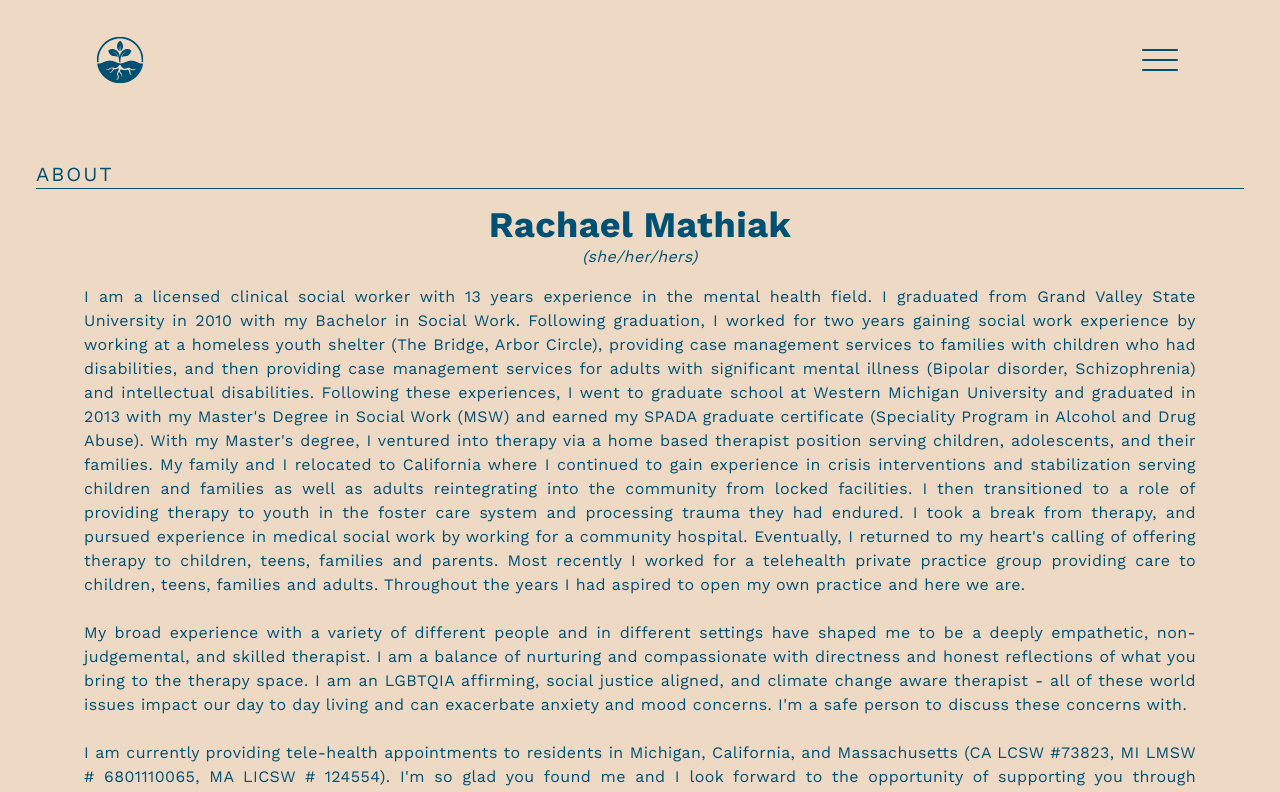
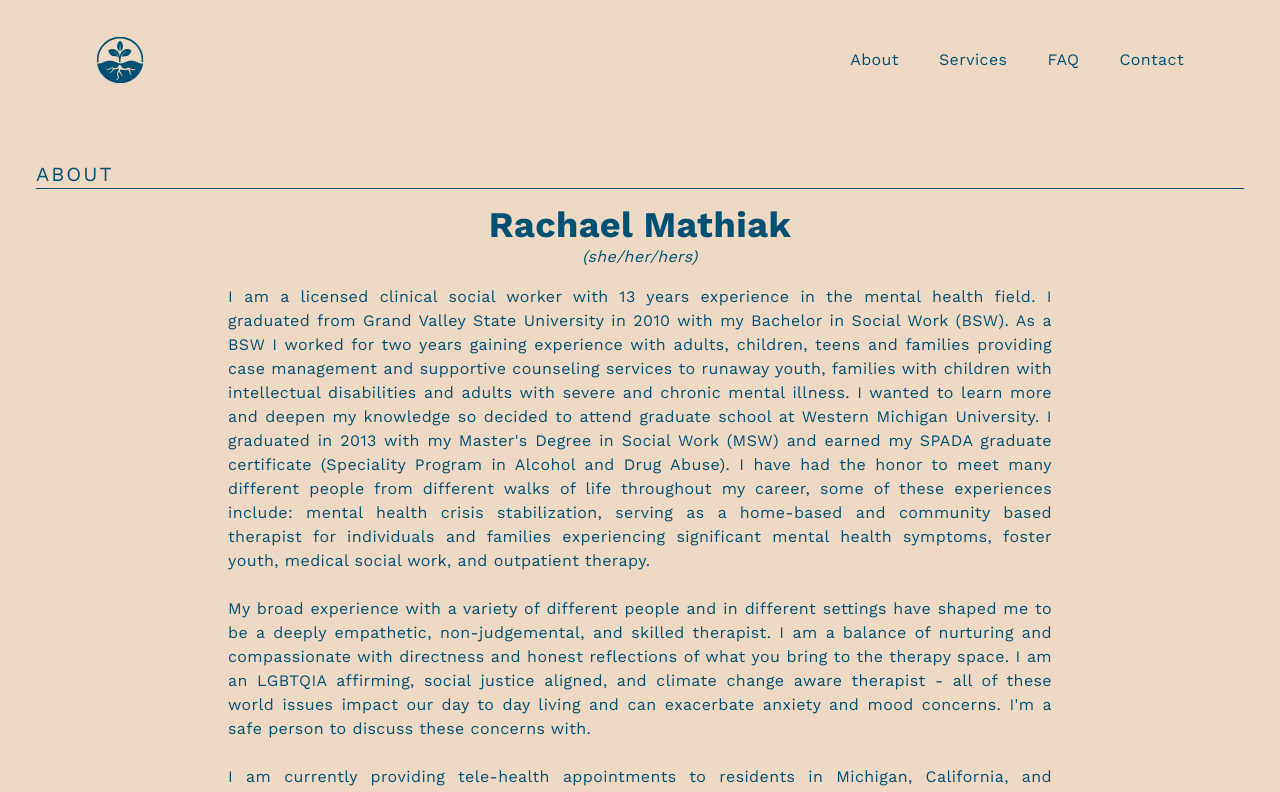
Before and after one commit to trroev/guided-growth-with-rachael, a Next.js app: page /about in a window 1280 px wide. Shown: the top 792 px of the page. Built offline with nearby package versions, Linux system fonts and the light colour scheme.

Commit message:
added photo to main. updated nav. updated contact form. edited services

```diff
--- a/components/Form/Form.tsx
+++ b/components/Form/Form.tsx
@@ -69,7 +69,7 @@ const FormikForm = () => {
             label="Message"
             name="message"
             rows={10}
-            placeholder="Jane Doe"
+            placeholder="Your message here..."
           />
           <button className="w-full p-4 mt-4">{buttonText}</button>
         </Form>
--- a/components/Form/FormInput.tsx
+++ b/components/Form/FormInput.tsx
@@ -22,7 +22,7 @@ export const FormInput = ({ label, ...props }: InputProps) => {
         htmlFor={props.id || props.name}
         className="uppercase text-sm py-2"
       >
-        {label}
+        {label} <span className="text-red-600">*</span>
       </label>
       <input
         className={`border rounded-lg p-3 flex border-[#005073] bg-[#005073]/10 outline-none ${
@@ -48,7 +48,7 @@ export const TextArea = ({ label, ...props }: TextAreaProps) => {
         htmlFor={props.id || props.name}
         className="uppercase text-sm py-2"
       >
-        {label}
+        {label} <span className="text-red-600">*</span>
       </label>
       <textarea
         className={`border rounded-lg p-3 border-[#005073] bg-[#005073]/10 outline-none ${
--- a/components/Layout.tsx
+++ b/components/Layout.tsx
@@ -63,7 +63,7 @@ const Layout = ({ children, title }: Props) => {
       </Head>
       <div className="flex flex-col h-screen">
         <Navbar />
-        <main className="mb-auto">{children}</main>
+        <main>{children}</main>
         <Footer />
       </div>
     </>
--- a/components/Main.tsx
+++ b/components/Main.tsx
@@ -1,7 +1,10 @@
+import { before } from "node:test";
+
 const Main = () => {
   return (
-    <div className="flex flex-col justify-center items-center h-full w-full py-36 mx-auto">
-      <div className="text-center">
+    <div className="mb-12">
+      <div className="flex flex-col justify-center items-center h-80 w-full mx-auto bg-cover bg-no-repeat bg-[url(/billy-huynh-4M1wucdlANA-unsplash.jpg)]">
+        <div className="text-center bg-[#eed9c4]/75 rounded-xl p-4">
           <h1 className="font-light pb-4">
             Guided Growth with Rachael
           </h1>
@@ -9,7 +12,8 @@ const Main = () => {
             Rachael Mathiak | LMSW, LCSW
           </p>
         </div>
-      <div className="mt-24 px-12 text-justify">
+      </div>
+      <div className="mt-24 px-12 text-justify md:px-24 lg:px-48">
         <p className="pb-6">
           Change. One of the few absolute truths in life. Therapy
           offers a chance to facilitate growth, a deeper understanding
@@ -25,18 +29,15 @@ const Main = () => {
           help you transform those challenges into personal growth!
         </p>
         <p className="pb-6">
-          I work with people to identify what personal growth,
-          changes, and shifts they need to live a more fulfilling,
-          satisfactory, and meaningful life - and then partner with
-          them to achieve it. I have and continue to seek training in
-          the most up-to-date evidence based treatments, although I do
-          not subscribe to any one modality of treatment. Instead, I
-          use a variety of skills and interventions based on each
-          person&#39;s unique needs and goals for treatment. So
-          whether you&#39;re wanting someone to vent your day to day
-          stressors to or if you need support in overcoming anxiety,
-          depression, or another significant mental health concern, I
-          have the expertise to support you through it.
+          One of my favorite parts of being a therapist is the honor
+          I&#39;ve had to hear people&#39;s stories and walk beside
+          them for a chapter of it. I work with people to identify
+          what personal growth, changes, and shifts they need to make
+          in order to live a more fulfilling, satisfactory, and
+          meaningful life - and then then guide them towards achieving
+          it. I believe everyone already has the strength, resiliency,
+          and inner knowledge they need within themselves to reach
+          their goals - I&#39;m here to guide you to discovering it.
         </p>
         <p>
           I firmly believe for therapy to be effective for anyone, it
--- a/components/Navbar.tsx
+++ b/components/Navbar.tsx
@@ -14,10 +14,10 @@ const Navbar = () => {
 
   return (
     <nav>
-      <div className="w-full z-10">
+      <div className=" w-full z-10">
         <div>
           <div className="w-full pt-9 pb-7 mx-auto px-6 sm:px-10 md:px-12 lg:px-16 xl:px-24">
-            <div className="flex justify-between items-center">
+            <div className="flex justify-between items-center w-full h-full 2xl:px-16">
               <Link
                 href="/"
                 aria-label="link to homepage"
@@ -30,7 +30,23 @@ const Navbar = () => {
                   alt="Guided Growth with Rachael Logo"
                 />
               </Link>
-              <div className="flex items-center">
+              <div>
+                <ul className="hidden md:flex">
+                  <li className="ml-10 hover:underline">
+                    <Link href="/about">About</Link>
+                  </li>
+                  <li className="ml-10 hover:underline">
+                    <Link href="/services">Services</Link>
+                  </li>
+                  <li className="ml-10 hover:underline">
+                    <Link href="/faq">FAQ</Link>
+                  </li>
+                  <li className="ml-10 hover:underline">
+                    <Link href="/contact">Contact</Link>
+                  </li>
+                </ul>
+              </div>
+              <div className="md:hidden flex items-center">
                 <div
                   className="flex flex-col h-12 w-12 justify-center items-center z-20 cursor-pointer"
                   onClick={handleNav}
@@ -78,27 +94,25 @@ const Navbar = () => {
             >
               <div className="flex flex-col justify-center items-center mt-28">
                 <Link href="/" onClick={() => setNav(false)}>
-                  <p className="text-2xl font-bold my-4 hover:underline">
+                  <p className="text-3xl my-4 hover:underline">
                     Home
                   </p>
                 </Link>
                 <Link href="/about" onClick={() => setNav(false)}>
-                  <p className="text-2xl font-bold my-4 hover:underline">
+                  <p className="text-3xl my-4 hover:underline">
                     About
                   </p>
                 </Link>
                 <Link href="/services" onClick={() => setNav(false)}>
-                  <p className="text-2xl font-bold my-4 hover:underline">
+                  <p className="text-3xl my-4 hover:underline">
                     Services
                   </p>
                 </Link>
                 <Link href="/faq" onClick={() => setNav(false)}>
-                  <p className="text-2xl font-bold my-4 hover:underline">
-                    FAQ
-                  </p>
+                  <p className="text-3xl my-4 hover:underline">FAQ</p>
                 </Link>
                 <Link href="/contact" onClick={() => setNav(false)}>
-                  <p className="text-2xl font-bold my-4 hover:underline">
+                  <p className="text-3xl my-4 hover:underline">
                     Contact
                   </p>
                 </Link>
--- a/pages/about.tsx
+++ b/pages/about.tsx
@@ -11,39 +11,28 @@ const About = () => (
           <h2>Rachael Mathiak</h2>
           <p className="italic">(she/her/hers)</p>
         </div>
-        <div className="px-12 text-justify">
+        <div className="px-12 text-justify md:px-24 lg:px-48">
           <p className="pb-6">
             I am a licensed clinical social worker with 13 years
             experience in the mental health field. I graduated from
             Grand Valley State University in 2010 with my Bachelor in
-            Social Work. Following graduation, I worked for two years
-            gaining social work experience by working at a homeless
-            youth shelter (The Bridge, Arbor Circle), providing case
-            management services to families with children who had
-            disabilities, and then providing case management services
-            for adults with significant mental illness (Bipolar
-            disorder, Schizophrenia) and intellectual disabilities.
-            Following these experiences, I went to graduate school at
-            Western Michigan University and graduated in 2013 with my
+            Social Work (BSW). As a BSW I worked for two years gaining
+            experience with adults, children, teens and families
+            providing case management and supportive counseling
+            services to runaway youth, families with children with
+            intellectual disabilities and adults with severe and
+            chronic mental illness. I wanted to learn more and deepen
+            my knowledge so decided to attend graduate school at
+            Western Michigan University. I graduated in 2013 with my
             Master&#39;s Degree in Social Work (MSW) and earned my
             SPADA graduate certificate (Speciality Program in Alcohol
-            and Drug Abuse). With my Master&#39;s degree, I ventured
-            into therapy via a home based therapist position serving
-            children, adolescents, and their families. My family and I
-            relocated to California where I continued to gain
-            experience in crisis interventions and stabilization
-            serving children and families as well as adults
-            reintegrating into the community from locked facilities. I
-            then transitioned to a role of providing therapy to youth
-            in the foster care system and processing trauma they had
-            endured. I took a break from therapy, and pursued
-            experience in medical social work by working for a
-            community hospital. Eventually, I returned to my
-            heart&#39;s calling of offering therapy to children,
-            teens, families and parents. Most recently I worked for a
-            telehealth private practice group providing care to
-            children, teens, families and adults. Throughout the years
-            I had aspired to open my own practice and here we are.
+            and Drug Abuse). I have had the honor to meet many
+            different people from different walks of life throughout
+            my career, some of these experiences include: mental
+            health crisis stabilization, serving as a home-based and
+            community based therapist for individuals and families
+            experiencing significant mental health symptoms, foster
+            youth, medical social work, and outpatient therapy.
           </p>
           <p className="pb-6">
             My broad experience with a variety of different people and
--- a/pages/contact.tsx
+++ b/pages/contact.tsx
@@ -11,9 +11,8 @@ const Contact = () => {
           </p>
           <h2 className="py-4 text-center">Get In Touch</h2>
           <p className="py-4 text-center">
-            Lorem ipsum dolor sit amet consectetur adipisicing elit.
-            Commodi placeat dignissimos obcaecati. Iste, impedit?
-            Eligendi.
+            Please fill out the form below, and I will get back to you
+            quickly. I look forward to speaking with you!
           </p>
         </div>
         <div className="w-full h-auto lg:p-4">
--- a/pages/services.tsx
+++ b/pages/services.tsx
@@ -52,24 +52,32 @@ const Services = () => (
               </li>
             </ul>
           </div>
+          <div>
             <div className="border-b border-[#005073] mb-6">
-            <p className="uppercase font-semibold tracking-widest pb-2">
-              Issues Treated
-            </p>
-            <p className="pb-2">
+              <p className="pb-12">
                 I offer general support which means I am qualified to
                 address a wide range of concerns. Below are what I
                 especially enjoy helping people work through:
               </p>
+              <div className="grid grid-cols-2 gap-6 md:gap-12 lg:gap-24">
+                <div className="mr-auto">
+                  <p className="uppercase font-semibold tracking-widest pb-2">
+                    Issues Treated
+                  </p>
                   <ul className="list-disc text-left">
                     <div>
                       <li className="pb-4">
-                  Anxiety Disorders (separation anxiety, generalized
-                  anxiety disorder, panic disorder, social anxiety
-                  disorder, perfectionism, some phobias)
+                        Anxiety Disorders (separation anxiety,
+                        generalized anxiety disorder, panic disorder,
+                        social anxiety disorder, perfectionism, some
+                        phobias)
                       </li>
-                <li className="pb-4">Depression/Mood Disorders</li>
-                <li className="pb-4">Life transitions and changes</li>
+                      <li className="pb-4">
+                        Depression/Mood Disorders
+                      </li>
+                      <li className="pb-4">
+                        Life transitions and changes
+                      </li>
                       <li className="pb-4">Grief/loss</li>
                       <li className="pb-4">
                         Stress Management/Problem Solving
@@ -79,8 +87,9 @@ const Services = () => (
                       </li>
                       <li className="pb-4">Sleep/Insomnia </li>
                       <li className="pb-4">
-                  Parenting Issues (addressing problematic behaviors,
-                  power struggles in the parent-child relationship)
+                        Parenting Issues (addressing problematic
+                        behaviors, power struggles in the parent-child
+                        relationship)
                       </li>
                       <li className="pb-4">
                         Interpersonal/Relationship Concerns
@@ -91,7 +100,7 @@ const Services = () => (
                     </div>
                   </ul>
                 </div>
-          <div className="border-b border-[#005073] mb-6">
+                <div className="ml-auto">
                   <p className="uppercase font-semibold tracking-widest pb-2">
                     Modes of Treatment
                   </p>
@@ -99,7 +108,9 @@ const Services = () => (
                     <li className="pb-4">
                       Cognitive Behavioral Therapy (CBT)
                     </li>
-              <li className="pb-4">Motivational Interviewing</li>
+                    <li className="pb-4">
+                      Motivational Interviewing
+                    </li>
                     <li className="pb-4">
                       Brief Solutions Focused Therapy
                     </li>
@@ -118,10 +129,13 @@ const Services = () => (
                     <li className="pb-4">Interpersonal</li>
                     <li className="pb-4">Strengths-Based</li>
                     <li className="pb-4">
-                <span className="italic">Coming Soon: </span>Gottman
-                Method Level 2 for Couples
+                      <span className="italic">Coming Soon: </span>
+                      Gottman Method Level 2 for Couples
                     </li>
                   </ul>
+                </div>
+              </div>
+            </div>
           </div>
           <div className="border-b border-[#005073] mb-6">
             <p className="uppercase font-semibold tracking-widest pb-2">
```
Also changed, not shown: 2 other files (tests, documents, lock files or other folders). Lines whose indentation alone changed are shown as unchanged.
